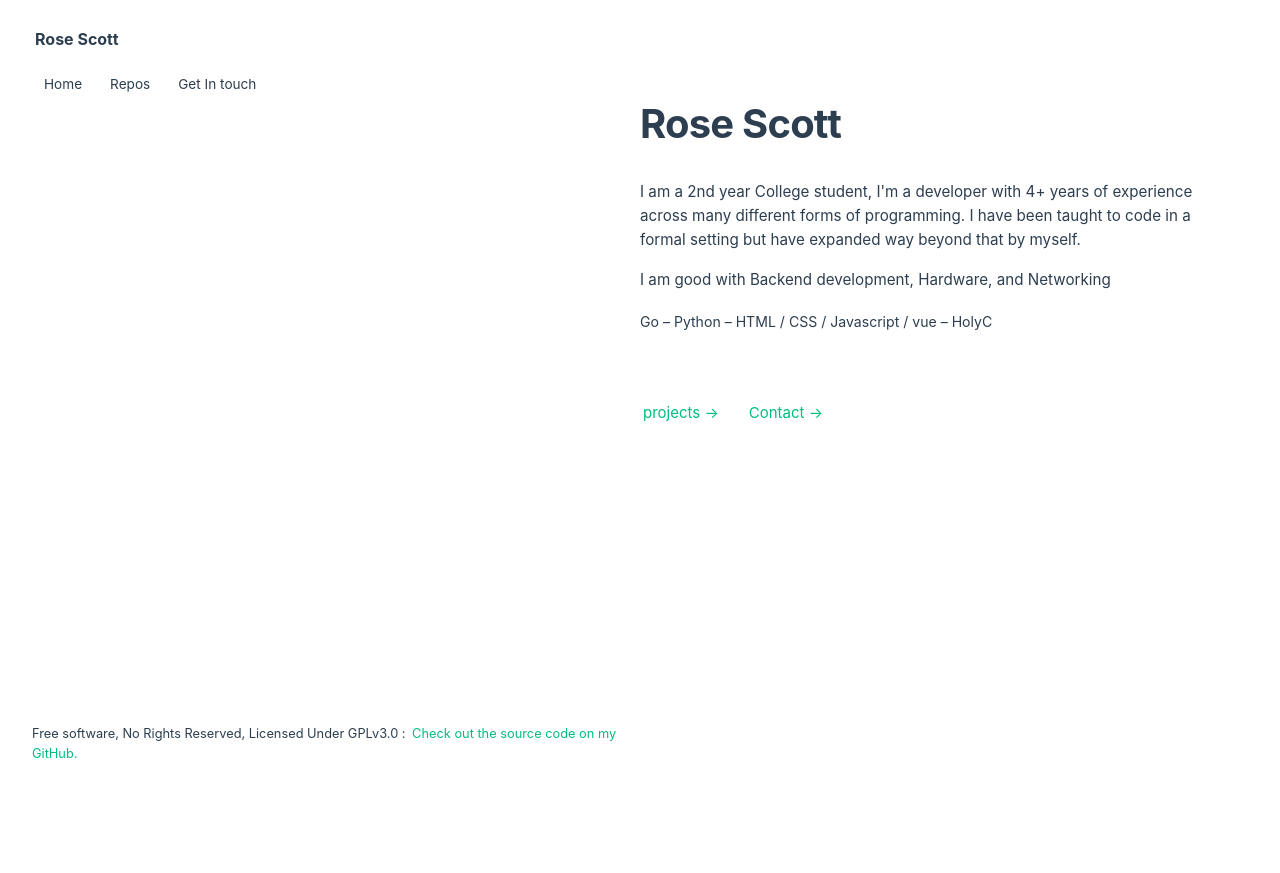
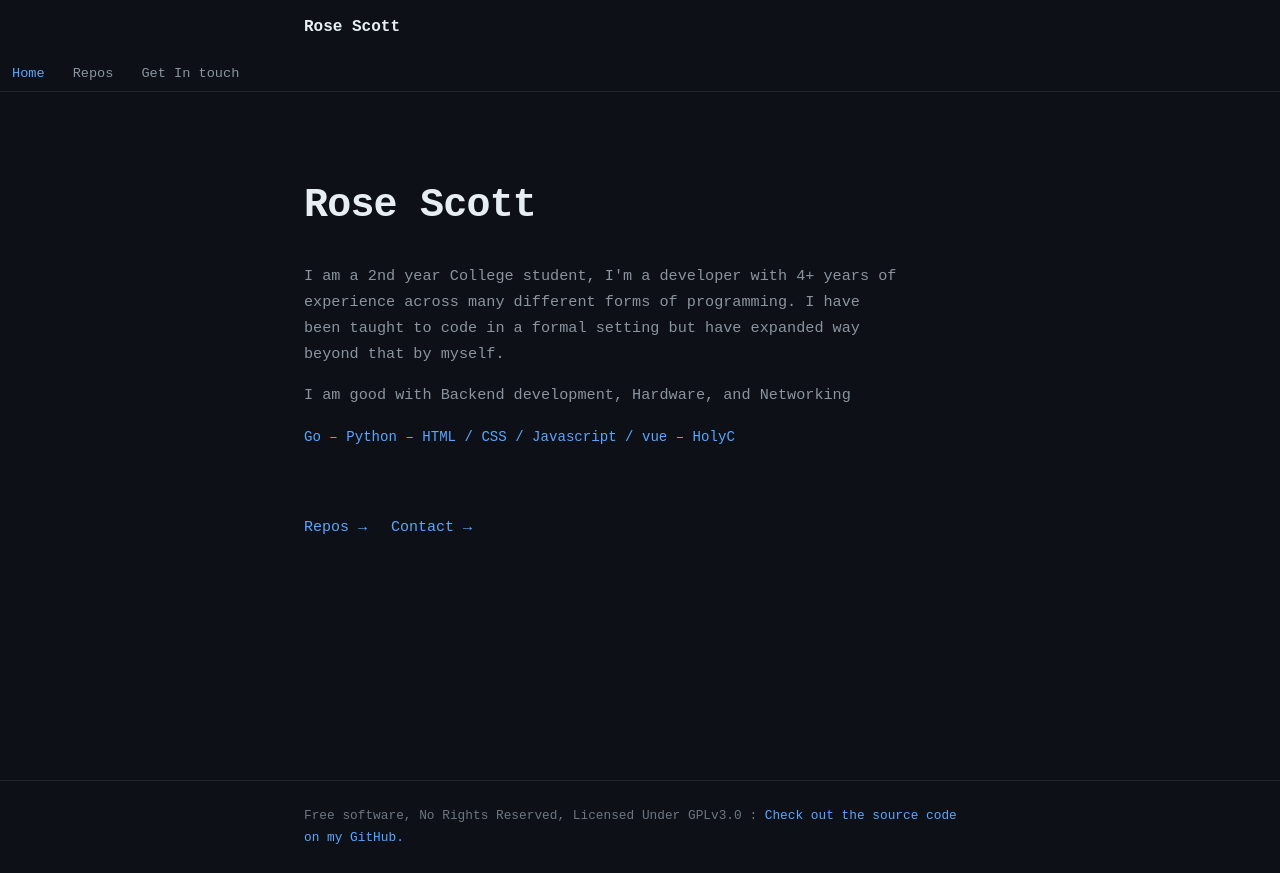
Before and after one commit to Snowman-scott/Snowman-scott.github.io, a Vue app: page / in a window 1280 px wide. Before the commit the page ends 800 px from the top, so only its background shows below. Built offline with nearby package versions, Linux system fonts and the light colour scheme.

Commit message:
ADD: css

```diff
--- a/src/assets/base.css
+++ b/src/assets/base.css
@@ -1,53 +1,15 @@
-/* color palette from <https://github.com/vuejs/theme> */
 :root {
-  --vt-c-white: #ffffff;
-  --vt-c-white-soft: #f8f8f8;
-  --vt-c-white-mute: #f2f2f2;
-
-  --vt-c-black: #181818;
-  --vt-c-black-soft: #222222;
-  --vt-c-black-mute: #282828;
-
-  --vt-c-indigo: #2c3e50;
-
-  --vt-c-divider-light-1: rgba(60, 60, 60, 0.29);
-  --vt-c-divider-light-2: rgba(60, 60, 60, 0.12);
-  --vt-c-divider-dark-1: rgba(84, 84, 84, 0.65);
-  --vt-c-divider-dark-2: rgba(84, 84, 84, 0.48);
-
-  --vt-c-text-light-1: var(--vt-c-indigo);
-  --vt-c-text-light-2: rgba(60, 60, 60, 0.66);
-  --vt-c-text-dark-1: var(--vt-c-white);
-  --vt-c-text-dark-2: rgba(235, 235, 235, 0.64);
-}
-
-/* semantic color variables for this project */
-:root {
-  --color-background: var(--vt-c-white);
-  --color-background-soft: var(--vt-c-white-soft);
-  --color-background-mute: var(--vt-c-white-mute);
-
-  --color-border: var(--vt-c-divider-light-2);
-  --color-border-hover: var(--vt-c-divider-light-1);
-
-  --color-heading: var(--vt-c-text-light-1);
-  --color-text: var(--vt-c-text-light-1);
-
-  --section-gap: 160px;
-}
-
-@media (prefers-color-scheme: dark) {
-  :root {
-    --color-background: var(--vt-c-black);
-    --color-background-soft: var(--vt-c-black-soft);
-    --color-background-mute: var(--vt-c-black-mute);
-
-    --color-border: var(--vt-c-divider-dark-2);
-    --color-border-hover: var(--vt-c-divider-dark-1);
-
-    --color-heading: var(--vt-c-text-dark-1);
-    --color-text: var(--vt-c-text-dark-2);
-  }
+  --bg: #0d1117;
+  --bg-alt: #161b22;
+  --bg-card: #151b23;
+  --border: #21262d;
+  --border-light: #30363d;
+  --text: #e6edf3;
+  --text-dim: #8b949e;
+  --text-muted: #6e7681;
+  --accent: #58a6ff;
+  --accent-muted: rgba(88, 166, 255, 0.15);
+  --radius: 8px;
 }
 
 *,
@@ -55,32 +17,38 @@
 *::after {
   box-sizing: border-box;
   margin: 0;
-  font-weight: normal;
+  padding: 0;
+}
+
+html {
+  scroll-behavior: smooth;
 }
 
 body {
-  min-height: 100vh;
-  color: var(--color-text);
-  background: var(--color-background);
-  transition:
-    color 0.5s,
-    background-color 0.5s;
-  line-height: 1.6;
-  font-family:
-    Inter,
-    -apple-system,
-    BlinkMacSystemFont,
-    'Segoe UI',
-    Roboto,
-    Oxygen,
-    Ubuntu,
-    Cantarell,
-    'Fira Sans',
-    'Droid Sans',
-    'Helvetica Neue',
-    sans-serif;
+  background: var(--bg);
+  color: var(--text);
+  font-family: ui-monospace, 'SF Mono', 'Cascadia Code', 'JetBrains Mono', monospace;
   font-size: 15px;
-  text-rendering: optimizeLegibility;
+  line-height: 1.7;
   -webkit-font-smoothing: antialiased;
-  -moz-osx-font-smoothing: grayscale;
 }
+
+::selection {
+  background: var(--accent-muted);
+  color: var(--accent);
+}
+
+.container {
+  max-width: 720px;
+  margin: 0 auto;
+  padding: 0 24px;
+}
+
+a {
+  color: var(--accent);
+  text-decoration: none;
+}
+
+a:hover {
+  text-decoration: underline;
+}
--- a/src/assets/main.css
+++ b/src/assets/main.css
@@ -1,35 +1 @@
 @import './base.css';
-
-#app {
-  max-width: 1280px;
-  margin: 0 auto;
-  padding: 2rem;
-  font-weight: normal;
-}
-
-a,
-.green {
-  text-decoration: none;
-  color: hsla(160, 100%, 37%, 1);
-  transition: 0.4s;
-  padding: 3px;
-}
-
-@media (hover: hover) {
-  a:hover {
-    background-color: hsla(160, 100%, 37%, 0.2);
-  }
-}
-
-@media (min-width: 1024px) {
-  body {
-    display: flex;
-    place-items: center;
-  }
-
-  #app {
-    display: grid;
-    grid-template-columns: 1fr 1fr;
-    padding: 0 2rem;
-  }
-}
--- a/src/router/index.js
+++ b/src/router/index.js
@@ -22,6 +22,11 @@ const router = createRouter({
       name: "repos",
       component: () => import("../views/ReposView.vue"),
     },
+    {
+      path: "/james",
+      name: "james",
+      component: () => import("../views/JamesView.vue")
+    }
   ],
 })
 
--- a/src/views/HomeView.vue
+++ b/src/views/HomeView.vue
@@ -13,8 +13,8 @@
         Go  &ndash;  Python  &ndash;  HTML / CSS / Javascript / vue  &ndash;  HolyC
       </p>
       <div class="hero-links">
-        <a href="#/projects" class="hero-links">projects &rarr;</a>
-        <a href="#/contact" class="hero-links">Contact &rarr;</a>
+        <a href="/repos" class="hero-links">Repos &rarr;</a>
+        <a href="/contact" class="hero-links">Contact &rarr;</a>
       </div>
     </section>
   </div>
--- /dev/null
+++ b/src/views/JamesView.vue
@@ -0,0 +1,13 @@
+<script setup lang="js">
+</script>
+
+<template>
+  <div class="hero">
+    <img src="@/assets/james.png" width="800" height="800"/>
+  </div>
+
+</template>
+
+<style scoped>
+
+</style>
```
Also changed, not shown: src/assets/james.png (renamed from src/assets/james/james.png), src/assets/vue-logo.svg (deleted).
